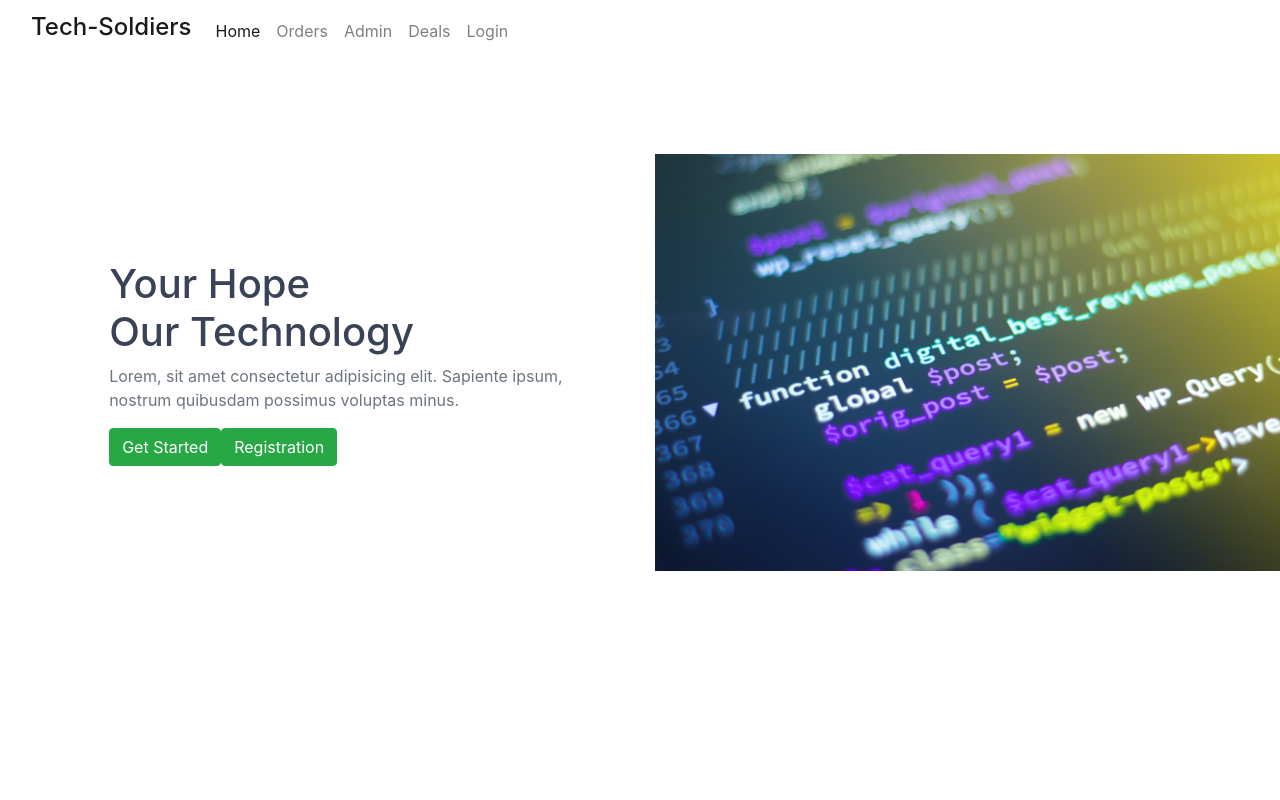
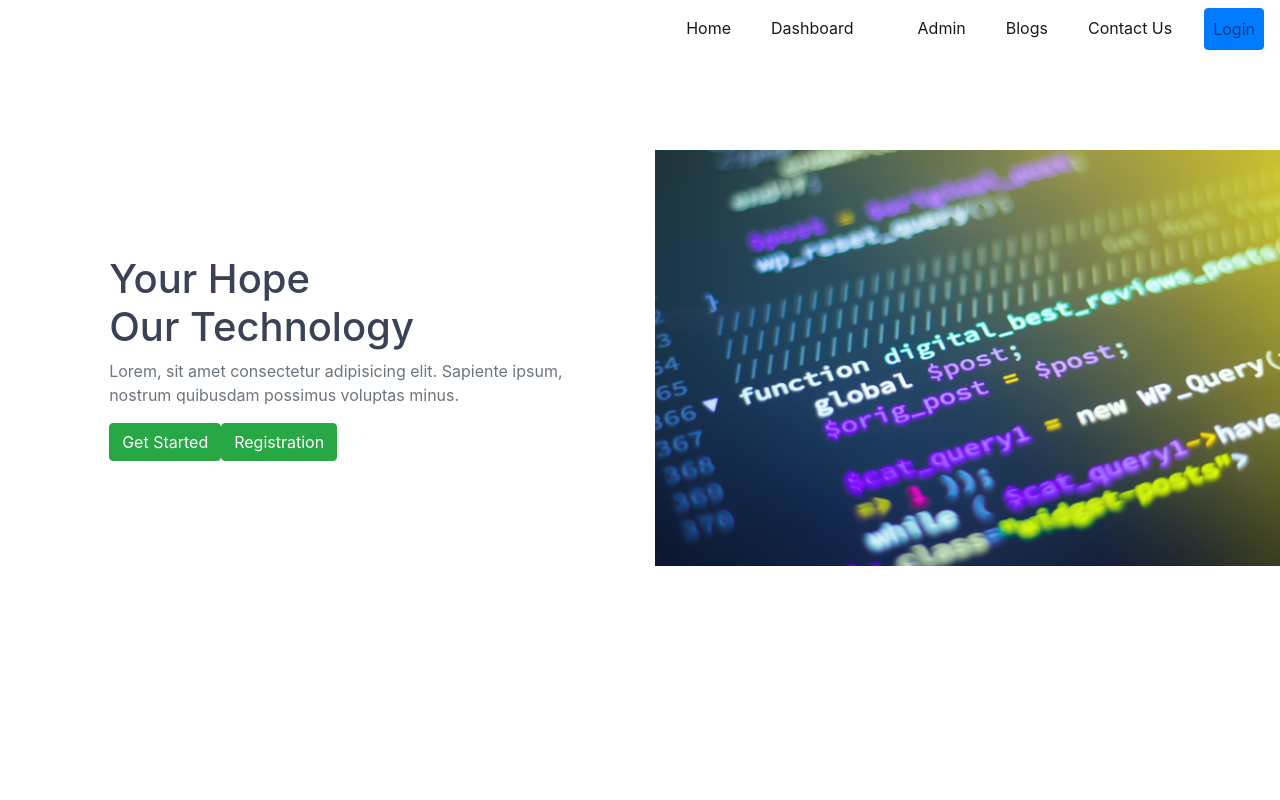
Before and after one commit to NA-Siddiky/TechSoldiers, a React (Create React App) app: page / in a window 1280 px wide. Shown: the top 800 px of the page. Built offline with nearby package versions, Linux system fonts and the light colour scheme.

Commit message:
adding navber

```diff
--- a/src/components/Shared/NavBar/NavBar.js
+++ b/src/components/Shared/NavBar/NavBar.js
@@ -4,6 +4,7 @@
 import firebase from 'firebase/app';
 import 'firebase/auth';
 import { Context } from '../../Login/Context/Context';
+import { RiLogoutCircleRLine } from 'react-icons/ri';
 
 const NavBar = () => {
 
@@ -32,54 +33,54 @@
 
     return (
         <nav className="navbar navbar-expand-lg navbar-light">
-            <div className="container-fluid">
-                <Link className="navbar-brand brandName" to="/">
-                    <h4>Tech-Soldiers</h4>
-                </Link>
-                <div
-                    className=" navbar-collapse justify-content-end"
-                    id="navbarSupportedContent"
-                >
-                    <ul className="navbar-nav me-auto mb-2 mb-lg-0">
+            <button
+                className="navbar-toggler"
+                type="button"
+                data-bs-toggle="collapse"
+                data-bs-target="#navbarSupportedContent"
+                aria-controls="navbarSupportedContent"
+                aria-expanded="false"
+                aria-label="Toggle navigation"
+            >
+                <span className="navbar-toggler-icon"></span>
+            </button>
+
+            <div className="collapse navbar-collapse" id="navbarSupportedContent">
+                <ul className="navbar-nav ml-auto">
+                    <li className="nav-item active">
+                        <Link className="nav-link mr-4" to="/">Home</Link>
+                    </li>
+                    <li className="nav-item active">
+                        <Link className="nav-link mr-5" to="/dashboard">Dashboard</Link>
+                    </li>
+                    <li className="nav-item active">
+                        <Link className="nav-link mr-4" to="/dashboard">Admin</Link>
+                    </li>
+                    <li className="nav-item active">
+                        <Link className="nav-link mr-4" to="#">Blogs</Link>
+                    </li>
+                    <li className="nav-item active">
+                        <Link className="nav-link mr-4" to="#">Contact Us</Link>
+                    </li>
+
+                    {!isSignedIn ? (
                         <li className="nav-item">
-                            <Link className="nav-link active" aria-current="page" to="/">
-                                Home
-							</Link>
-                        </li>
-                        <li className="nav-item">
-                            <Link className="nav-link" to="/orders">
-                                Orders
-							</Link>
-                        </li>
-                        <li className="nav-item">
-                            <Link className="nav-link" to="/admin/addproduct">
-                                Admin
-							</Link>
-                        </li>
-                        <li className="nav-item">
-                            <Link className="nav-link" to="/deals">
-                                Deals
-							</Link>
-                        </li>
-
-                        {isSignedIn ? (
-                            <>
-                                <li className="nav-item">
-                                    <p>{name}</p>
-                                </li>
-                                <li className="nav-item">
-                                    <button className="btn btn-primary" onClick={handleSignOut}>
-                                        Logout
-									</button>
-                                </li>
-                            </>
-                        ) : (
-                            <Link className="nav-link" to="/login">
+                            <Link className="nav-link  btn btn-primary" to="/login">
                                 Login
                             </Link>
-                        )}
-                    </ul>
-                </div>
+                        </li>
+                    ) : (
+                        <li className="nav-item d-flex">
+                            <button
+                                className="btn btn-success "
+                                onClick={handleSignOut}
+                            >
+                                {name}
+                                <RiLogoutCircleRLine />
+                            </button>
+                        </li>
+                    )}
+                </ul>
             </div>
         </nav>
     );
```
